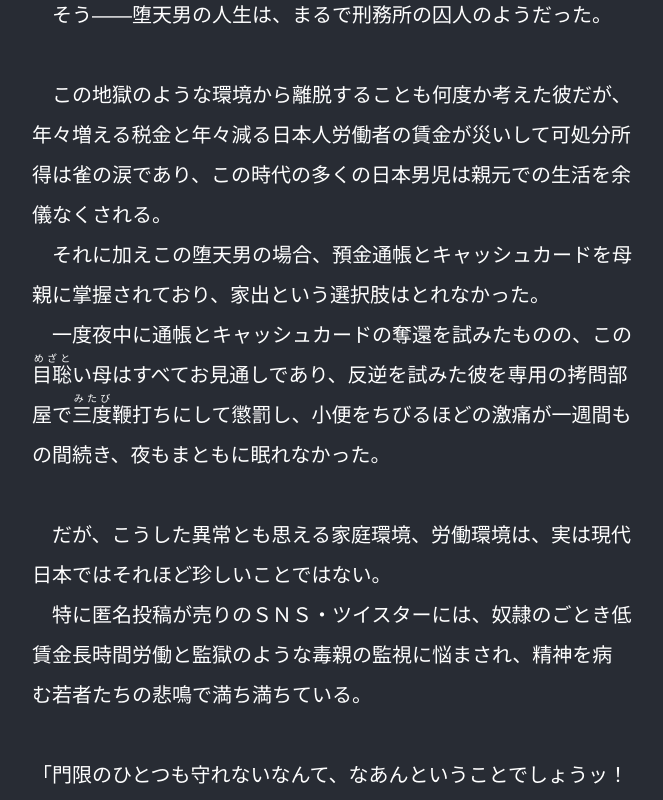
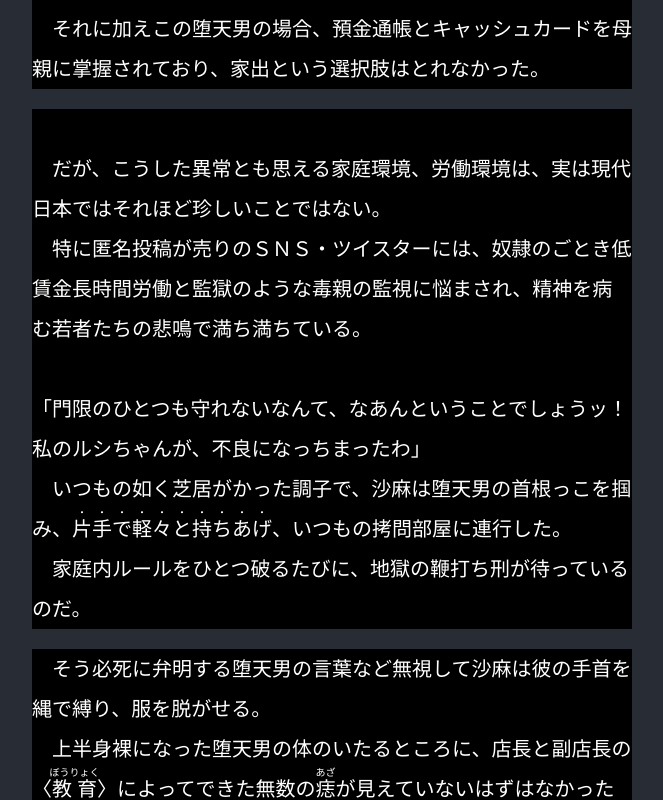
Before and after one commit to celebrater46/reactMekuReader, a React (Create React App) app: page / in a window 1280 px wide. Shown: the part 1137-1937 px from the top of the page, without its empty margins (308-971 px from the left). Built offline with nearby package versions, Linux system fonts and the light colour scheme; a web font is replaced by a local one.

Commit message:
resolved error that str.length is null

```diff
--- a/src/components/Scale.js
+++ b/src/components/Scale.js
@@ -11,6 +11,7 @@ export const Scale = (props) => {
     const [jsxPageObjs, setJsxPageObjs] = useState([]);
     const maxWidth = 600;
     const maxHeight = window.innerHeight * 0.8;
+    // console.log(maxHeight)
     const [scaleP, setScaleP] = useState([<ruby><rb>試験</rb><rp>（</rp><rt>テスト</rt><rp>）</rp></ruby>]);
     const [scaleP2, setScaleP2] = useState("テスト２");
     const fontSize = 20; // px
@@ -26,24 +27,26 @@ export const Scale = (props) => {
     const getIndexOfLineBreak = (line, remainLines) => {
         const maxHeight = rubyLineHeight * remainLines;
         let str = line;
+        console.log("line: " + line);
         let num = 0;
         let sumHeight = rubyLineHeight;
         while(str.length > maxChars){
             let rubyChars = 0; // 行内にルビが存在した場合の補正値（改行したらリセット）
             const rubyIndex = str.indexOf("｜");
-            console.log("rubyIndex: " + rubyIndex);
+            // console.log("rubyIndex: " + rubyIndex);
             if(rubyIndex > -1 && rubyIndex < maxChars + rubyChars){
                 const ruby = str.match(/｜([^《]+)《([^》]+)》/);
-                console.log("ruby:");
-                console.log(ruby);
+                // console.log("ruby:");
+                // console.log(ruby);
                 const ratio = ruby[2].length / ruby[1].length; // 1-3: 1.5, 2-5: 2.5, 1-5: 2.5
                 const trueChars = ratio > 2 ? ruby[2].length / 2 : ruby[1].length;
-                console.log("trueChars: " + trueChars);
+                // console.log("trueChars: " + trueChars);
                 const currentWidth = rubyIndex * fontSize + trueChars * fontSize;
                 if(currentWidth > maxWidth){
                     num += rubyIndex;
                     sumHeight += rubyLineHeight;
                     if(sumHeight > maxHeight){
+                        console.log("HELLO!!!!!!!!!!!!!!");
                         return num;
                     } else {
                         str = str.substr(rubyIndex);
@@ -64,6 +67,7 @@ export const Scale = (props) => {
                 num += maxChars + rubyChars;
                 sumHeight += rubyLineHeight;
                 if(sumHeight > maxHeight){
+                    console.log("HELLO!!!!!!!!!!!!!!!");
                     return num;
                 } else {
                     str = str.substr(maxChars);
@@ -74,9 +78,10 @@ export const Scale = (props) => {
                 console.log("endless loop occurred")
                 return -1; // 無限ループエラー対策
             }
-            console.log("num: " + num);
+            // console.log("num: " + num);
         }
-        if(sumHeight + rubyLineHeight > maxHeight){
+        if(sumHeight + rubyLineHeight > maxHeight && line > maxChars){
+            console.log("HELLO????????????????");
             return num;
         } else {
             return -1; // ページ内にすべての文字が収まる場合
@@ -119,20 +124,26 @@ export const Scale = (props) => {
                 alert("endless loop occurred");
             }
         }
-        console.log("sum: " + sum);
+        // console.log("sum: " + sum);
         return sum;
     }
 
     const separateFinalLine = (line, remainLines) => {
         const rubyIndex = line.indexOf("｜");
         const max = maxChars * remainLines;
-        console.log("max: " + max);
+        // console.log("max: " + max);
         if(rubyIndex > -1 && rubyIndex < max){
             // ルビが１行内にあるなら、新しい改行ポイント indexOf を取得
             const lineBreak = getIndexOfLineBreak(line, remainLines);
+            if(lineBreak === -1){
+                return [line, null];
+            }
             console.log("lineBreak: " + lineBreak);
+            // if(lineBreak === 0){
+            //     console.log("lineBreak is Problem: " + lineBreak);
+            // }
             // １行で収まりきらない場合は分割
-            if(line.length > lineBreak){
+            if(line.length > lineBreak && lineBreak > 0){
                 return [line.substr(0, lineBreak), line.substr(lineBreak)];
             }
         } else {
@@ -140,18 +151,78 @@ export const Scale = (props) => {
                 const kinsoku = getNumOfDeletedCharsBykinsoku(line);
                 const line1 = line.substr(0, max - kinsoku);
                 const line2 = line.substr(max - kinsoku);
+                // console.log("kinsoku: " + kinsoku);
                 return [line1, line2];
             }
         }
         return [line, null];
     }
 
+    // 1行の幅を計算（オーバーサイズルビにも対応）
+    const calcPWidth = (line) => {
+        let str = line;
+        if(str.indexOf("<ruby>") > -1){
+            const rubys = str.match(/<ruby><rb>([^\x01-\x7E]+)<\/rb><rp>\(<\/rp><rt>([^\x01-\x7E]+)<\/rt><rp>\)<\/rp><\/ruby>/g);
+            rubys.map((ruby) => {
+                // const tempStr = ruby.replace(
+                //     /<ruby><rb>([^\x01-\x7E]+)<\/rb><rp>\(<\/rp><rt>([^\x01-\x7E]+)<\/rt><rp>\)<\/rp><\/ruby>/g,
+                //     "$1《$2"
+                // );
+                let tempStr = ruby.replace("<ruby><rb>", "");
+                tempStr = tempStr.replace("</rt><rp>)</rp></ruby>", "");
+                const rprt = tempStr.split("</rb><rp>(</rp><rt>");
+                const remainChars = Math.ceil(rprt[1].length / rprt[0].length) - rprt[0].length; // オーバーサイズルビの増加文字数
+                let addition = "";
+                for(let i = 0; i < remainChars; i++){
+                    addition += "🥺"; // pien
+                }
+                str = str.replace(ruby, rprt[0] + addition);
+            });
+            // return rubys;
+        }
+        return str.length * fontSize;
+    }
+
+    const calcPHeight = (line) => {
+        let scale = 0;
+        let str = line;
+        // console.log("str: ");
+        // console.log(str);
+        // console.log("str.length: ");
+        // console.log(str.length);
+        // let checkedStr = "";
+        let i = 0;
+        while(str.length > 0){
+            // console.log("HELO");
+            const rubyIndex = str.indexOf("｜");
+            if(rubyIndex > -1 && rubyIndex < maxChars){
+                const array = separateFinalLine(str, 1);
+                // console.log("array");
+                // console.log(array);
+                if(array[1] !== null){
+                    str = array[1];
+                }
+            } else {
+                const kinsoku = getNumOfDeletedCharsByKinsokuOneLine(str);
+                // checkedStr += str.substr(0, maxChars - kinsoku);
+                str = str.substr(maxChars - kinsoku);
+            }
+            scale += rubyLineHeight;
+            i++;
+            if(i > 1000){
+                console.log("endless loop!!!!!!!!!!!");
+                break;
+            }
+        }
+        return scale;
+    }
+
     const createPage = (i, remainLines) => new Promise((resolve, reject) => {
         let page = new Page(i);
         // let lines = encodeRuby(remainText).split("\n");
         let lines = remainLines;
-        // console.log("lines");
-        // console.log(lines);
+        console.log("lines");
+        console.log(lines);
         let finalLine = 0;
         // console.log("lines")
         // console.log("currentHeight: " + currentHeight);
@@ -163,7 +234,10 @@ export const Scale = (props) => {
                 const key = "line-" + i + "_" + j;
                 // const p = <p key={key} id={key} style={pStyle}>{ lines[j] }</p>;
                 page.lines.push(lines[j]);
-                currentHeight += rubyLineHeight;
+                const pHeight = calcPHeight(lines[j]);
+                console.log("lines[j]: '" + lines[j] + "'");
+                console.log("pHeight: " + pHeight);
+                currentHeight += pHeight;
                 // page.lines[j] = <p key={key} id={key} style={pStyle}>{ lines[j] }</p>;
                 // setScaleP(scaleP.push(p));
                 // page.lines.push(lines[j]);
@@ -193,16 +267,16 @@ export const Scale = (props) => {
                     newLines.unshift(array[1]);
                 }
             }
-            console.log("page:");
-            console.log(page);
+            // console.log("page:");
+            // console.log(page);
             setPageObjs(pageObjs.push(page));
             // setPageObjs(pageObjs + page);
             resolve(newLines);
         } else {
             // console.log("pageObjs");
             // console.log(pageObjs);
-            console.log("page:");
-            console.log(page);
+            // console.log("page:");
+            // console.log(page);
             setPageObjs(pageObjs.push(page));
             // setPageObjs(pageObjs + page);
             resolve("");
@@ -218,8 +292,8 @@ export const Scale = (props) => {
             i++;
             getPages(remains);
         } else {
-            console.log("pageObjs");
-            console.log(pageObjs);
+            // console.log("pageObjs");
+            // console.log(pageObjs);
             // setJsxPageObjs(
             //     [
             //         <div style={divStyle}>
@@ -263,9 +337,12 @@ export const Scale = (props) => {
         // setScaleP(<p>{ jsx1 }</p>);
         // setScaleP2(<p>{ jsx2 }</p>);
         const testEpisode = getNovels(1, 1).split("\n");
+        const escapeLineHasNoChar = testEpisode.map((line) => {
+            return line === "" ? "　" : line;
+        });
         // console.log("testEpisode");
         // console.log(testEpisode);
-        getPages(testEpisode);
+        getPages(escapeLineHasNoChar);
         // const testArray = test
         // setScaleP(<p>{array[0]}</p>);
         // setScaleP2(<p>{array[1]}</p>);
@@ -284,12 +361,14 @@ export const Scale = (props) => {
         textAlign: "left"
     }
     const divStyle = {
-        width: maxWidth
+        width: maxWidth,
+        backgroundColor: "#000",
+        margin: "20px"
     }
 
     useMemo(() => {
-        console.log("pageObjs ---");
-        console.log(pageObjs);
+        // console.log("pageObjs ---");
+        // console.log(pageObjs);
         // console.log("pageObjs[0].lines");
         // console.log(pageObjs[0].lines);
         // const tempObj = pageObjs.map((obj) => {
--- a/src/modules/encoder.js
+++ b/src/modules/encoder.js
@@ -58,8 +58,8 @@ const encodeJsxRuby = (line) => {
             array.push(str.substr(0, rubyIndex));
             const ruby = str.match(/｜([^《]+)《([^》]+)》/);
             // str = dotConverted.replace(/｜《([^》]+)》/g, "≪$1≫");
-            console.log("ruby");
-            console.log(ruby);
+            // console.log("ruby");
+            // console.log(ruby);
             // const jsxRuby = ruby[0].replace(
             //     /<ruby><rb>([^\x01-\x7E]+)<\/rb><rp>\(<\/rp><rt>([^\x01-\x7E]+)<\/rt><rp>\)<\/rp><\/ruby>/,
             //     <ruby><rb>$1</rb><rp>(</rp><rt>$2</rt><rp>)</rp></ruby>
@@ -68,7 +68,7 @@ const encodeJsxRuby = (line) => {
             // array.push(jsxRuby);
             array.push(<ruby><rb>{ ruby[1] }</rb><rp>(</rp><rt>{ ruby[2] }</rt><rp>)</rp></ruby>);
             str = str.substr(rubyIndex + ruby[0].length);
-            console.log("ruby[0].length: " + ruby[0].length);
+            // console.log("ruby[0].length: " + ruby[0].length);
         } else {
             array.push(str);
             break;
```
